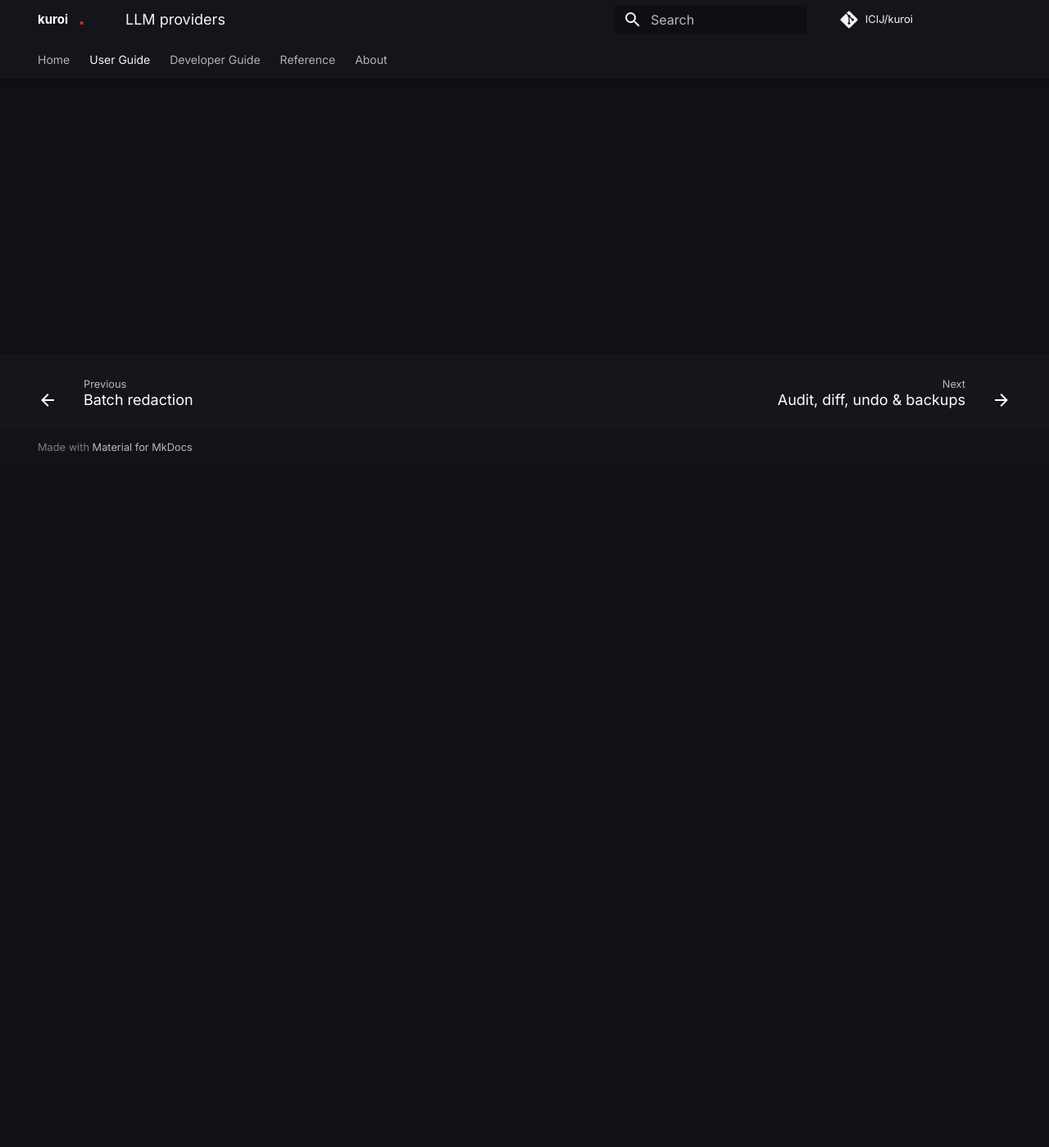
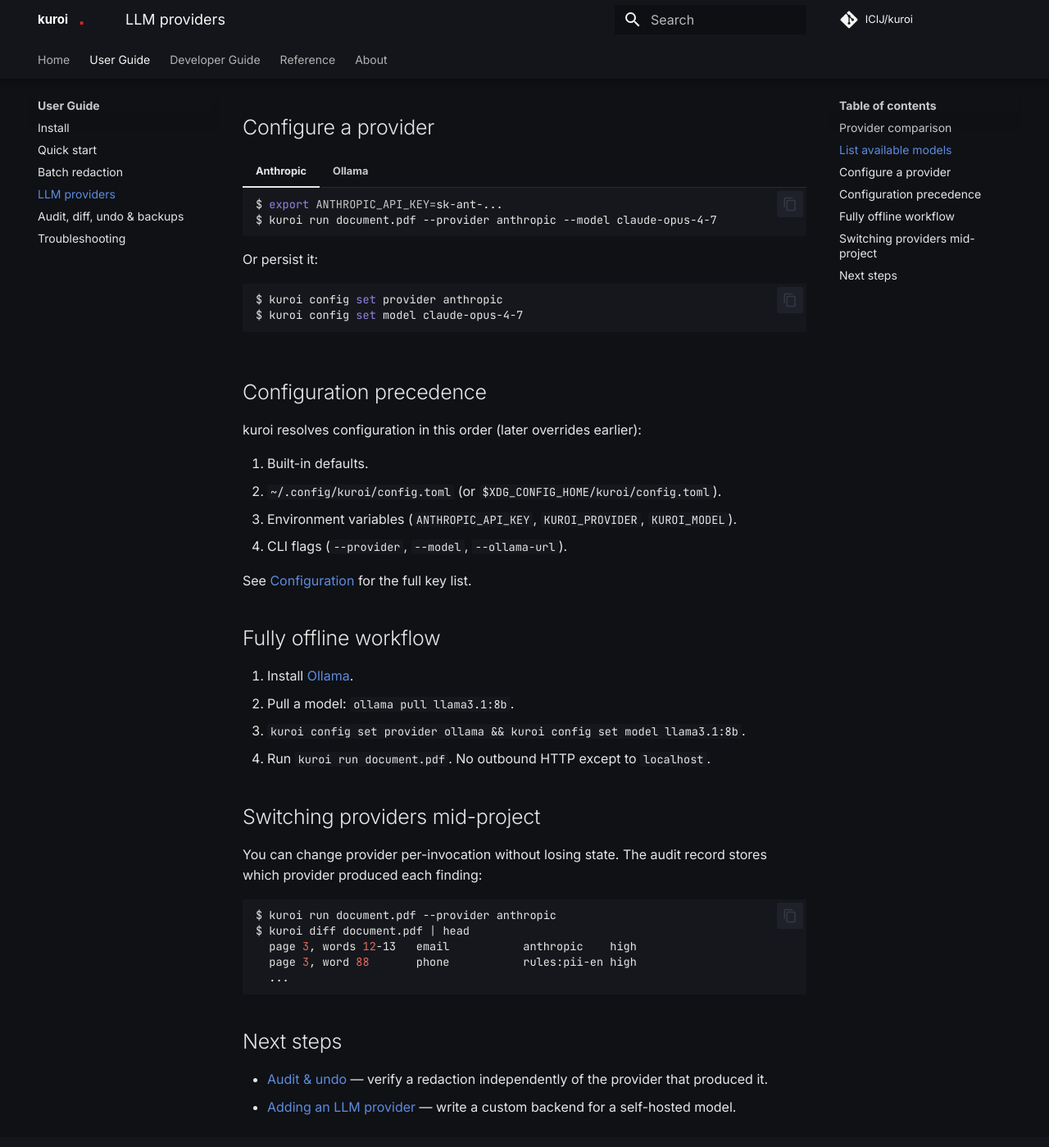
Before and after one commit to ICIJ/kuroi, an MkDocs documentation site: the page built from docs/user-guide/providers.md, in a window 1280 px wide and 1400 px high, scrolled down 832 px. Shown: the whole window at 82% size. Built offline with MkDocs 1.6.1 and Material for MkDocs 9.7.7, drawn with Linux system fonts in a browser that asks for light colours; comment, search, counter and statistics services are not loaded; some of the changed text lies outside the part shown.

Commit message:
docs: write llm providers guide

````diff
--- a/docs/user-guide/providers.md
+++ b/docs/user-guide/providers.md
@@ -1 +1,97 @@
 # LLM providers
+
+kuroi uses an LLM as a "judge" to spot context-sensitive redactions that
+plain regex misses. Two providers ship with kuroi.
+
+## Provider comparison
+
+| Provider | Hosting | API key required | Cost | Best for |
+| --- | --- | --- | --- | --- |
+| **Anthropic** | Cloud | Yes (`ANTHROPIC_API_KEY`) | Per-token | Highest-quality detection on small batches. |
+| **Ollama** | Local | No | Free (your hardware) | Offline workflows; sensitive data that must not leave the host. |
+
+## List available models
+
+```sh
+$ kuroi models
+Anthropic
+  claude-opus-4-7         (default)
+  claude-sonnet-4-6
+  claude-haiku-4-5
+
+Ollama (http://localhost:11434)
+  llama3.1:8b
+  llama3.1:70b
+```
+
+If Ollama is not running, the Ollama section reports `unreachable`.
+
+## Configure a provider
+
+=== "Anthropic"
+
+    ```sh
+    $ export ANTHROPIC_API_KEY=sk-ant-...
+    $ kuroi run document.pdf --provider anthropic --model claude-opus-4-7
+    ```
+
+    Or persist it:
+
+    ```sh
+    $ kuroi config set provider anthropic
+    $ kuroi config set model claude-opus-4-7
+    ```
+
+=== "Ollama"
+
+    ```sh
+    $ ollama serve &  # start the daemon if it's not already running
+    $ ollama pull llama3.1:8b
+    $ kuroi run document.pdf --provider ollama --model llama3.1:8b
+    ```
+
+    Or persist it:
+
+    ```sh
+    $ kuroi config set provider ollama
+    $ kuroi config set model llama3.1:8b
+    $ kuroi config set ollama_url http://localhost:11434
+    ```
+
+## Configuration precedence
+
+kuroi resolves configuration in this order (later overrides earlier):
+
+1. Built-in defaults.
+2. `~/.config/kuroi/config.toml` (or `$XDG_CONFIG_HOME/kuroi/config.toml`).
+3. Environment variables (`ANTHROPIC_API_KEY`, `KUROI_PROVIDER`, `KUROI_MODEL`).
+4. CLI flags (`--provider`, `--model`, `--ollama-url`).
+
+See [Configuration](../reference/config.md) for the full key list.
+
+## Fully offline workflow
+
+1. Install [Ollama](https://ollama.ai).
+2. Pull a model: `ollama pull llama3.1:8b`.
+3. `kuroi config set provider ollama && kuroi config set model llama3.1:8b`.
+4. Run `kuroi run document.pdf`. No outbound HTTP except to `localhost`.
+
+## Switching providers mid-project
+
+You can change provider per-invocation without losing state. The audit
+record stores which provider produced each finding:
+
+```sh
+$ kuroi run document.pdf --provider anthropic
+$ kuroi diff document.pdf | head
+  page 3, words 12-13   email           anthropic    high
+  page 3, word 88       phone           rules:pii-en high
+  ...
+```
+
+## Next steps
+
+- [Audit & undo](audit-and-undo.md) — verify a redaction independently of
+  the provider that produced it.
+- [Adding an LLM provider](../developer-guide/adding-a-provider.md) — write
+  a custom backend for a self-hosted model.
````
